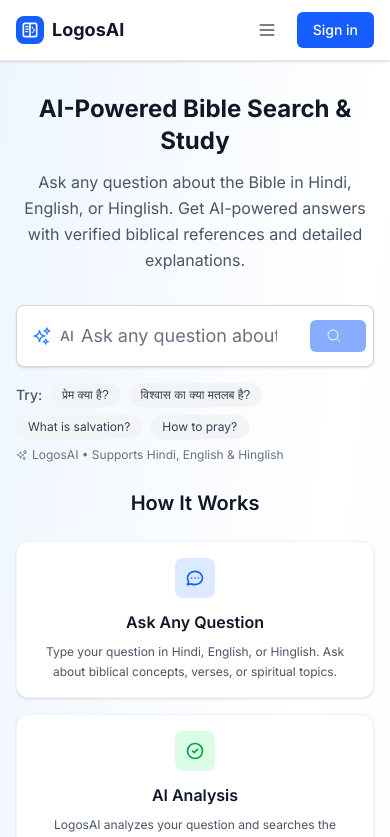
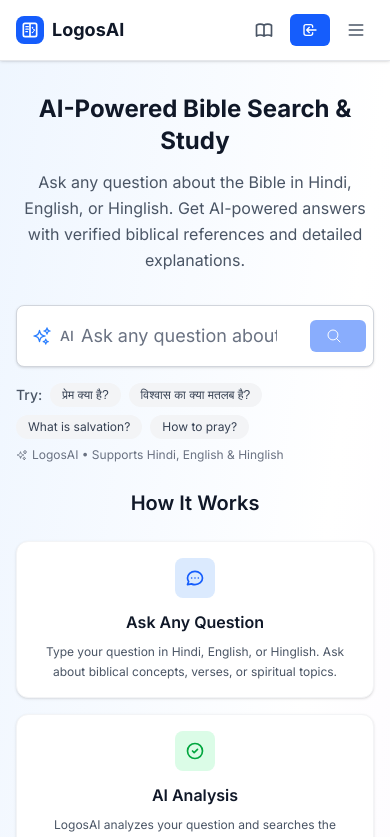
Before and after one commit to jabinweb/logosai, a Next.js app: page / in a window 390 px wide. Shown: the top 837 px of the page. Built offline with nearby package versions, Linux system fonts and the light colour scheme; no server answers; a web font is replaced by a local one.

Commit message:
first commit

```diff
--- a/components/UserAuth.tsx
+++ b/components/UserAuth.tsx
@@ -142,9 +142,14 @@ export default function UserAuth() {
   return (
     <button
       onClick={() => signIn()}
-      className="bg-blue-600 hover:bg-blue-700 text-white px-4 py-2 rounded-md text-sm font-medium transition-colors focus:outline-none focus:ring-2 focus:ring-blue-500 focus:ring-offset-2"
+      className="bg-blue-600 hover:bg-blue-700 text-white px-3 py-2 md:px-4 rounded-md text-sm font-medium transition-colors focus:outline-none focus:ring-2 focus:ring-blue-500 focus:ring-offset-2 flex items-center justify-center"
     >
-      Sign in
+      {/* Mobile: Show icon only */}
+      <svg className="w-4 h-4 md:hidden" fill="none" stroke="currentColor" viewBox="0 0 24 24">
+        <path strokeLinecap="round" strokeLinejoin="round" strokeWidth={2} d="M11 16l-4-4m0 0l4-4m-4 4h14m-5 4v1a3 3 0 01-3 3H6a3 3 0 01-3-3V7a3 3 0 013-3h7a3 3 0 013 3v1" />
+      </svg>
+      {/* Desktop: Show text */}
+      <span className="hidden md:inline">Sign in</span>
     </button>
   );
 }
--- a/components/layout/Header.tsx
+++ b/components/layout/Header.tsx
@@ -3,15 +3,31 @@
 import Link from 'next/link';
 import UserAuth from '../UserAuth';
 import { LogosAIIcon } from '../icons';
+import { useState, useEffect, useRef } from 'react';
 
 interface HeaderProps {
   className?: string;
 }
 
 export default function Header({ className = '' }: HeaderProps) {
+  const [isMobileMenuOpen, setIsMobileMenuOpen] = useState(false);
+  const menuRef = useRef<HTMLDivElement>(null);
+
+  // Close mobile menu when clicking outside
+  useEffect(() => {
+    const handleClickOutside = (event: MouseEvent) => {
+      if (menuRef.current && !menuRef.current.contains(event.target as Node)) {
+        setIsMobileMenuOpen(false);
+      }
+    };
+
+    document.addEventListener('mousedown', handleClickOutside);
+    return () => document.removeEventListener('mousedown', handleClickOutside);
+  }, []);
+
   return (
     <header className={`bg-white dark:bg-gray-900 shadow-sm border-b border-gray-200 dark:border-gray-700 transition-colors duration-300 sticky top-0 z-50 ${className}`}>
-      <div className="max-w-7xl mx-auto px-4 sm:px-6 lg:px-8 py-3 sm:py-4">
+      <div className="max-w-7xl mx-auto px-4 sm:px-6 lg:px-8 py-3 sm:py-4" ref={menuRef}>
         <div className="flex items-center justify-between">
           <div className="flex items-center space-x-2 sm:space-x-3">
             <Link href="/" className="flex items-center space-x-2 sm:space-x-3 hover:opacity-80 transition-opacity">
@@ -22,7 +38,8 @@ export default function Header({ className = '' }: HeaderProps) {
               <span className="hidden sm:inline text-xs bg-blue-100 dark:bg-blue-900/40 text-blue-600 dark:text-blue-400 px-2 py-1 rounded-full">AI Powered</span>
             </Link>
           </div>
-          <div className="flex items-center space-x-3 sm:space-x-4">
+
+          {/* Desktop Navigation */}
           <nav className="hidden md:flex items-center space-x-4 lg:space-x-6">
             <Link href="/read" className="text-gray-600 dark:text-gray-300 hover:text-gray-900 dark:hover:text-white transition-colors text-sm lg:text-base">
               Read Bible
@@ -36,17 +53,66 @@ export default function Header({ className = '' }: HeaderProps) {
             <Link href="#" className="text-gray-600 dark:text-gray-300 hover:text-gray-900 dark:hover:text-white transition-colors">
               About
             </Link>
+            <UserAuth />
           </nav>
 
-            {/* Mobile menu button */}
-            <button className="md:hidden p-2 rounded-md text-gray-600 dark:text-gray-300 hover:text-gray-900 dark:hover:text-white transition-colors">
+          {/* Mobile Navigation */}
+          <div className="flex items-center space-x-2 sm:space-x-3 md:hidden">
+            {/* Mobile Read Bible icon - visible only on mobile */}
+            <Link href="/read" className="p-2 rounded-md text-gray-600 dark:text-gray-300 hover:text-gray-900 dark:hover:text-white transition-colors">
+              <svg className="w-5 h-5" fill="none" stroke="currentColor" viewBox="0 0 24 24">
+                <path strokeLinecap="round" strokeLinejoin="round" strokeWidth={2} d="M12 6.253v13m0-13C10.832 5.477 9.246 5 7.5 5S4.168 5.477 3 6.253v13C4.168 18.477 5.754 18 7.5 18s3.332.477 4.5 1.253m0-13C13.168 5.477 14.754 5 16.5 5c1.746 0 3.332.477 4.5 1.253v13C19.832 18.477 18.246 18 16.5 18c-1.746 0-3.332.477-4.5 1.253" />
+              </svg>
+            </Link>
+
+            <UserAuth />
+
+            {/* Mobile menu button - moved to the end */}
+            <button
+              onClick={() => setIsMobileMenuOpen(!isMobileMenuOpen)}
+              className="p-2 rounded-md text-gray-600 dark:text-gray-300 hover:text-gray-900 dark:hover:text-white transition-colors"
+              aria-label="Toggle mobile menu"
+            >
+              {isMobileMenuOpen ? (
+                <svg className="w-5 h-5" fill="none" stroke="currentColor" viewBox="0 0 24 24">
+                  <path strokeLinecap="round" strokeLinejoin="round" strokeWidth={2} d="M6 18L18 6M6 6l12 12" />
+                </svg>
+              ) : (
                 <svg className="w-5 h-5" fill="none" stroke="currentColor" viewBox="0 0 24 24">
                   <path strokeLinecap="round" strokeLinejoin="round" strokeWidth={2} d="M4 6h16M4 12h16M4 18h16" />
                 </svg>
+              )}
             </button>
+          </div>
 
-            <UserAuth />
+          {/* Mobile Menu Dropdown */}
+          {isMobileMenuOpen && (
+            <div className="md:hidden absolute top-full left-0 right-0 bg-white dark:bg-gray-900 border-b border-gray-200 dark:border-gray-700 shadow-lg">
+              <nav className="px-4 py-3 space-y-2">
+                <Link
+                  href="/history"
+                  onClick={() => setIsMobileMenuOpen(false)}
+                  className="block px-3 py-2 text-gray-600 dark:text-gray-300 hover:text-gray-900 dark:hover:text-white hover:bg-gray-50 dark:hover:bg-gray-800 rounded-md transition-colors"
+                >
+                  Search History
+                </Link>
+                <Link
+                  href="/bookmarks"
+                  onClick={() => setIsMobileMenuOpen(false)}
+                  className="block px-3 py-2 text-gray-600 dark:text-gray-300 hover:text-gray-900 dark:hover:text-white hover:bg-gray-50 dark:hover:bg-gray-800 rounded-md transition-colors"
+                >
+                  Bookmarks
+                </Link>
+                <Link
+                  href="#"
+                  onClick={() => setIsMobileMenuOpen(false)}
+                  className="block px-3 py-2 text-gray-600 dark:text-gray-300 hover:text-gray-900 dark:hover:text-white hover:bg-gray-50 dark:hover:bg-gray-800 rounded-md transition-colors"
+                >
+                  About
+                </Link>
+              </nav>
             </div>
+          )}
         </div>
       </div>
     </header>
```
Lines whose indentation alone changed are shown as unchanged.
